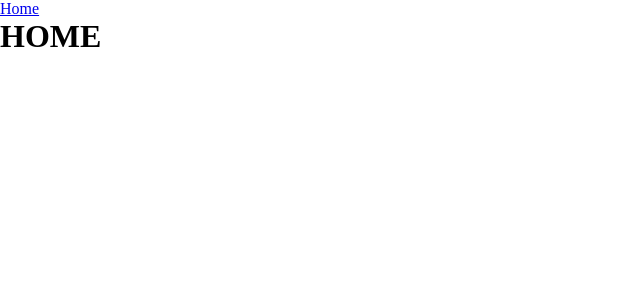
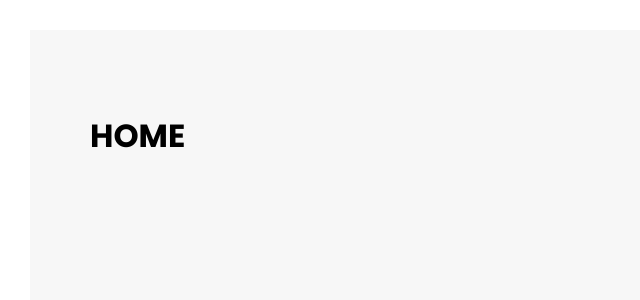
Before and after one commit to ewertonfrnc/oto-movies, a Vue app: page / in a window 1280 px wide. Shown: the top 300 px of the page, without its empty margins (0-640 px from the left). Built offline with nearby package versions, Linux system fonts and the light colour scheme.

Commit message:
style: added new sass variables and updated main layout

```diff
--- a/index.html
+++ b/index.html
@@ -1,10 +1,18 @@
-<!DOCTYPE html>
-<html lang="en">
+<!doctype html>
+<html lang="pt-BR">
   <head>
-    <meta charset="UTF-8">
-    <link rel="icon" href="/favicon.ico">
-    <meta name="viewport" content="width=device-width, initial-scale=1.0">
-    <title>Vite App</title>
+    <meta charset="UTF-8" />
+    <link rel="icon" href="/favicon.ico" />
+    <meta name="viewport" content="width=device-width, initial-scale=1.0" />
+
+    <link rel="preconnect" href="https://fonts.googleapis.com" />
+    <link rel="preconnect" href="https://fonts.gstatic.com" crossorigin />
+    <link
+      href="https://fonts.googleapis.com/css2?family=Poppins:ital,wght@0,100;0,200;0,300;0,400;0,500;0,600;0,700;0,800;0,900;1,100;1,200;1,300;1,400;1,500;1,600;1,700;1,800;1,900&display=swap"
+      rel="stylesheet"
+    />
+
+    <title>OTO Filmes</title>
   </head>
   <body>
     <div id="app"></div>
--- a/src/App.vue
+++ b/src/App.vue
@@ -1,13 +1,7 @@
 <script setup lang="ts">
-import { RouterLink, RouterView } from 'vue-router'
+import { RouterView } from 'vue-router'
 </script>
 
 <template>
-  <header>
-    <nav>
-      <RouterLink to="/">Home</RouterLink>
-    </nav>
-  </header>
-
   <RouterView />
 </template>
--- /dev/null
+++ b/src/assets/styles/abstracts/_variables.scss
@@ -0,0 +1,7 @@
+$black-primary: #272324;
+$black-secondary: #383234;
+
+$pink-primary: #ff3162;
+
+$text-color-primary: #ffffff;
+$text-color-secondary: #383234;
--- a/src/assets/styles/base/_reset.scss
+++ b/src/assets/styles/base/_reset.scss
@@ -1,13 +1,21 @@
 *,
-*::after,
-*::before {
+*::before,
+*::after {
   margin: 0;
   padding: 0;
+  box-sizing: inherit;
+}
+
+html {
   box-sizing: border-box;
 }
 
-html {
+body {
+  padding: 30px;
 }
 
-body {
+main {
+  min-height: 90vh;
+  padding: 80px 60px;
+  background-color: #f7f7f7;
 }
--- a/src/assets/styles/base/_typography.scss
+++ b/src/assets/styles/base/_typography.scss
@@ -0,0 +1,5 @@
+body {
+  font-family: 'Poppins', sans-serif;
+  font-weight: 400;
+  line-height: 1.6;
+}
--- a/src/assets/styles/main.scss
+++ b/src/assets/styles/main.scss
@@ -1,8 +1,8 @@
+@import 'abstracts/variables';
+
 @import 'base/reset';
 @import 'base/typography';
 
 @import 'pages/home';
 @import 'pages/details';
 @import 'pages/favorites';
-
-@import 'utils/variables';
```
Also changed, not shown: src/assets/styles/utils/_variables.scss (deleted).
